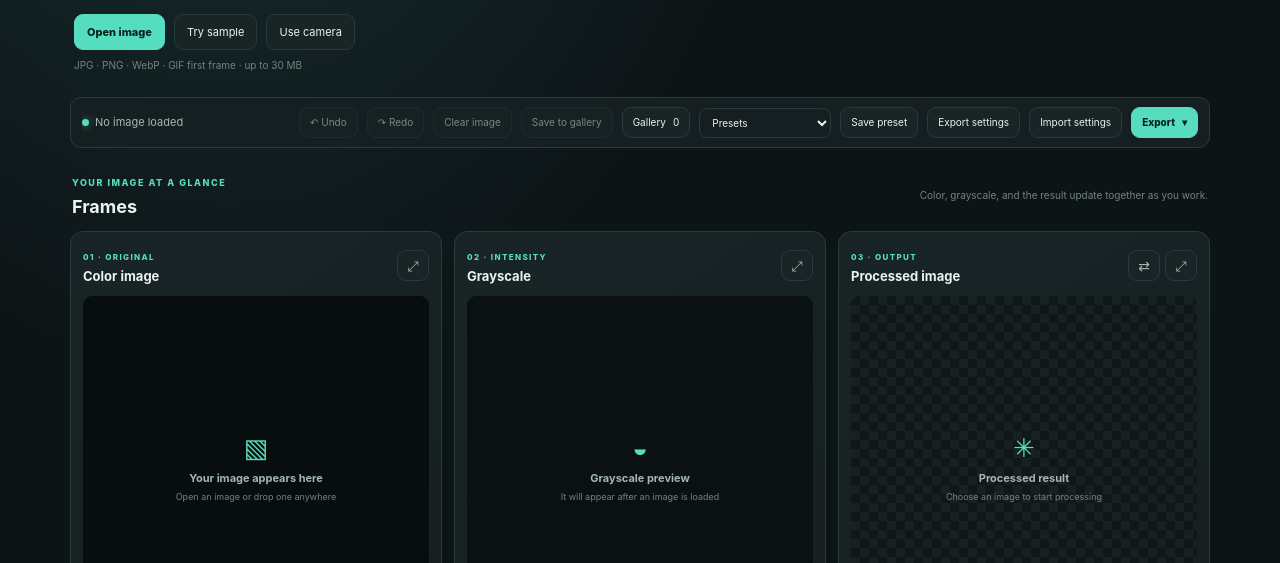
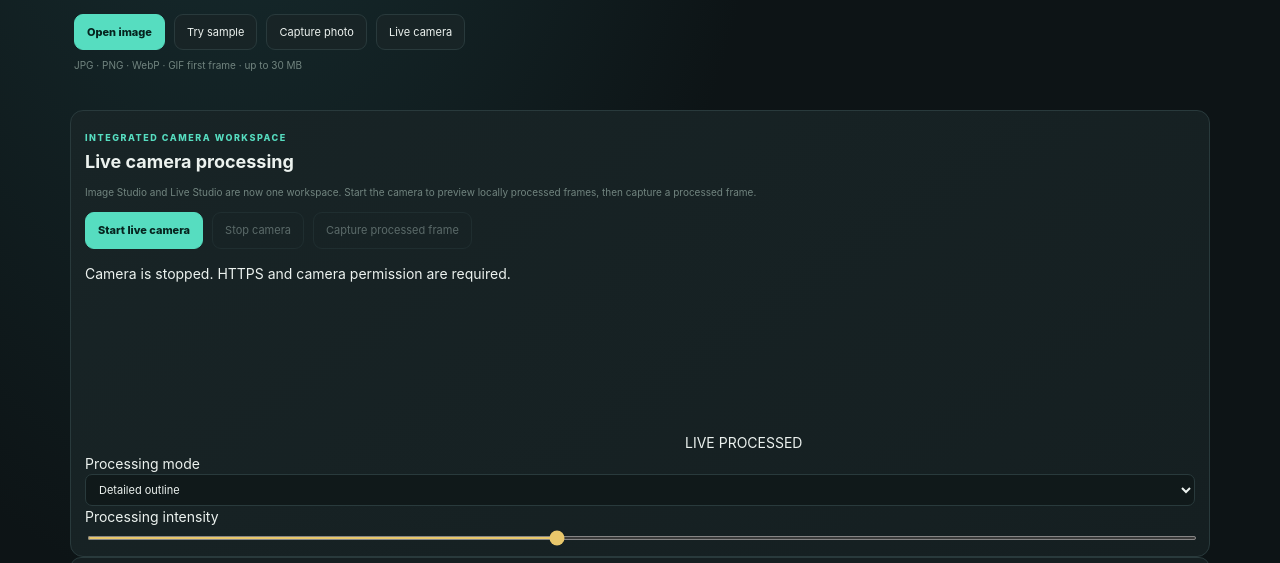
Before and after one commit to ROHAN-BLAZEY/BoundaryLab, a plain HTML site: page browser-app/studio.html in a window 1280 px wide. Shown: the part 237-800 px from the top of the page. Drawn offline with Linux system fonts and the light colour scheme.

Commit message:
Apply integrated studio and preset navigation fixes on current main

```diff
--- a/browser-app/studio.html
+++ b/browser-app/studio.html
@@ -33,10 +33,19 @@
         <div class="hero-actions">
           <label class="button primary upload">Open image<input id="file" type="file" accept="image/*"></label>
           <button id="sample" class="button secondary" type="button">Try sample</button>
-          <button id="camera" class="button secondary" type="button">Use camera</button>
+          <button id="camera" class="button secondary" type="button">Capture photo</button><a class="button secondary" href="#live-camera">Live camera</a>
         </div>
         <p class="micro">JPG · PNG · WebP · GIF first frame · up to 30 MB</p>
       </div>
+    </section>
+
+
+    <section class="controls-panel live-integrated-panel" id="live-camera" aria-labelledby="liveCameraTitle">
+      <div class="section-title controls-title"><div><span class="eyebrow">INTEGRATED CAMERA WORKSPACE</span><h2 id="liveCameraTitle">Live camera processing</h2></div></div>
+      <p class="micro">Image Studio and Live Studio are now one workspace. Start the camera to preview locally processed frames, then capture a processed frame.</p>
+      <div class="workspace-actions" style="display:flex;gap:9px;flex-wrap:wrap;margin:12px 0"><button class="button primary" id="startCamera" type="button">Start live camera</button><button class="button" id="stopCamera" type="button" disabled>Stop camera</button><button class="button" id="captureFrame" type="button" disabled>Capture processed frame</button></div>
+      <p class="workspace-note" id="liveStatus" role="status">Camera is stopped. HTTPS and camera permission are required.</p>
+      <div class="live-stage"><div class="live-view"><video id="liveVideo" playsinline muted></video><canvas id="liveOutput" aria-label="Live processed camera output"></canvas><span class="live-tag">LIVE PROCESSED</span></div><div class="live-settings"><label>Processing mode<select id="liveMode"><option value="detailed-outline">Detailed outline</option><option value="clean-outline">Clean outline</option><option value="bold-outline">Bold outline</option><option value="sketch">Pencil sketch</option><option value="technical-drawing">Technical drawing</option></select></label><label>Processing intensity<input id="liveIntensity" type="range" min="10" max="100" value="48"></label></div></div>
     </section>
 
     <section class="toolbar" aria-label="Image actions">
@@ -178,6 +187,7 @@
     </section>
   </div>
   <script src="public.js"></script>
+  <script src="live-studio.js"></script>
   <script src="app.js"></script>
 </body>
 </html>
```
